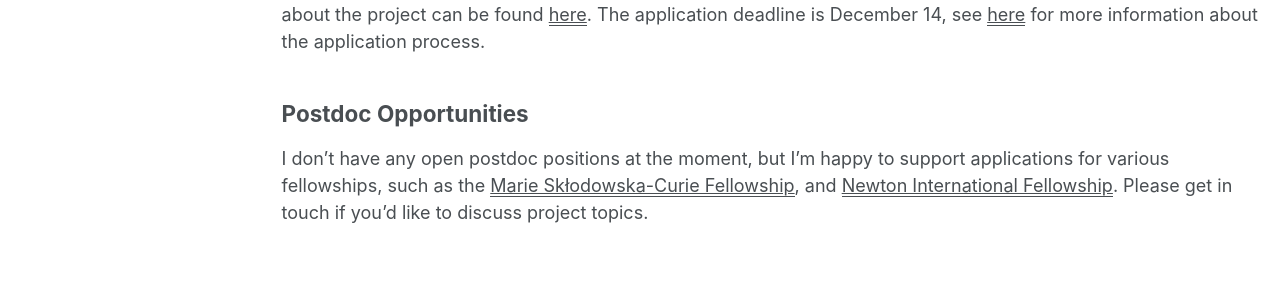
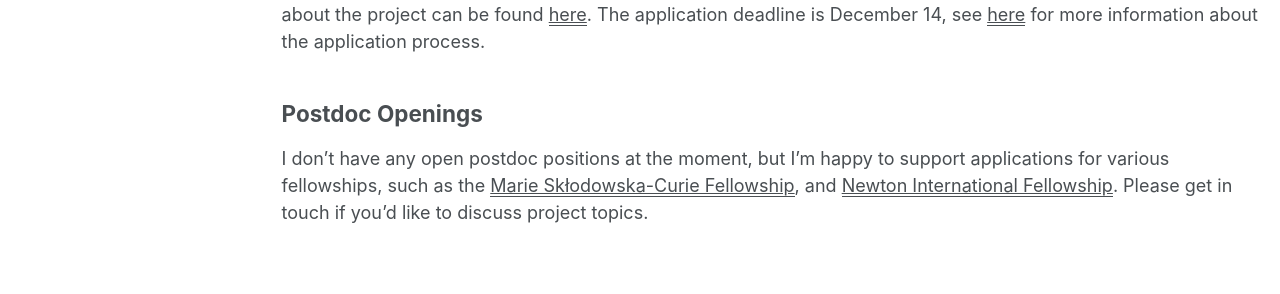
Before and after one commit to cprend/cprend.github.io, a Jekyll site: the page built from _pages/group.md, in a window 1280 px wide and 935 px high. Shown: the part 295-589 px from the top of the window. Built offline with Jekyll 4.4.1, drawn with Linux system fonts in a browser that asks for light colours.

Commit message:
Update group.md

```diff
--- a/_pages/group.md
+++ b/_pages/group.md
@@ -10,5 +10,5 @@ author_profile: false
 ## Graduate Student Openings
 I'm recruiting a PhD student to start in Fall 2026 working on Antarctic sea ice-ocean interactions. More information about the project can be found <u><a href="https://e5-dtp.ed.ac.uk/project?item=1797">here</a></u>. The application deadline is December 14, see <u><a href="https://e5-dtp.ed.ac.uk/e5-dtp-application-for-2026-open-now/how-to-apply">here</a></u> for more information about the application process.
 
-## Postdoc Opportunities
+## Postdoc Openings
 I don't have any open postdoc positions at the moment, but I'm happy to support applications for various fellowships, such as the <u><a href="https://marie-sklodowska-curie-actions.ec.europa.eu/actions/postdoctoral-fellowships">Marie Skłodowska-Curie Fellowship</a></u>, and <u><a href="https://royalsociety.org/grants/newton-international/?gad_source=1&gad_campaignid=2084475756&gbraid=0AAAAAD-RRCSQ2mBKBSZjSoIVdge3SR9Uu&gclid=Cj0KCQjw35bIBhDqARIsAGjd-cbk1JvHr9qYcAs9OM1Haw-YnOfsyE2XcrR4WbJAbV1y_9obLhiza9UaArwmEALw_wcBy">Newton International Fellowship</a></u>. Please get in touch if you'd like to discuss project topics.
```
